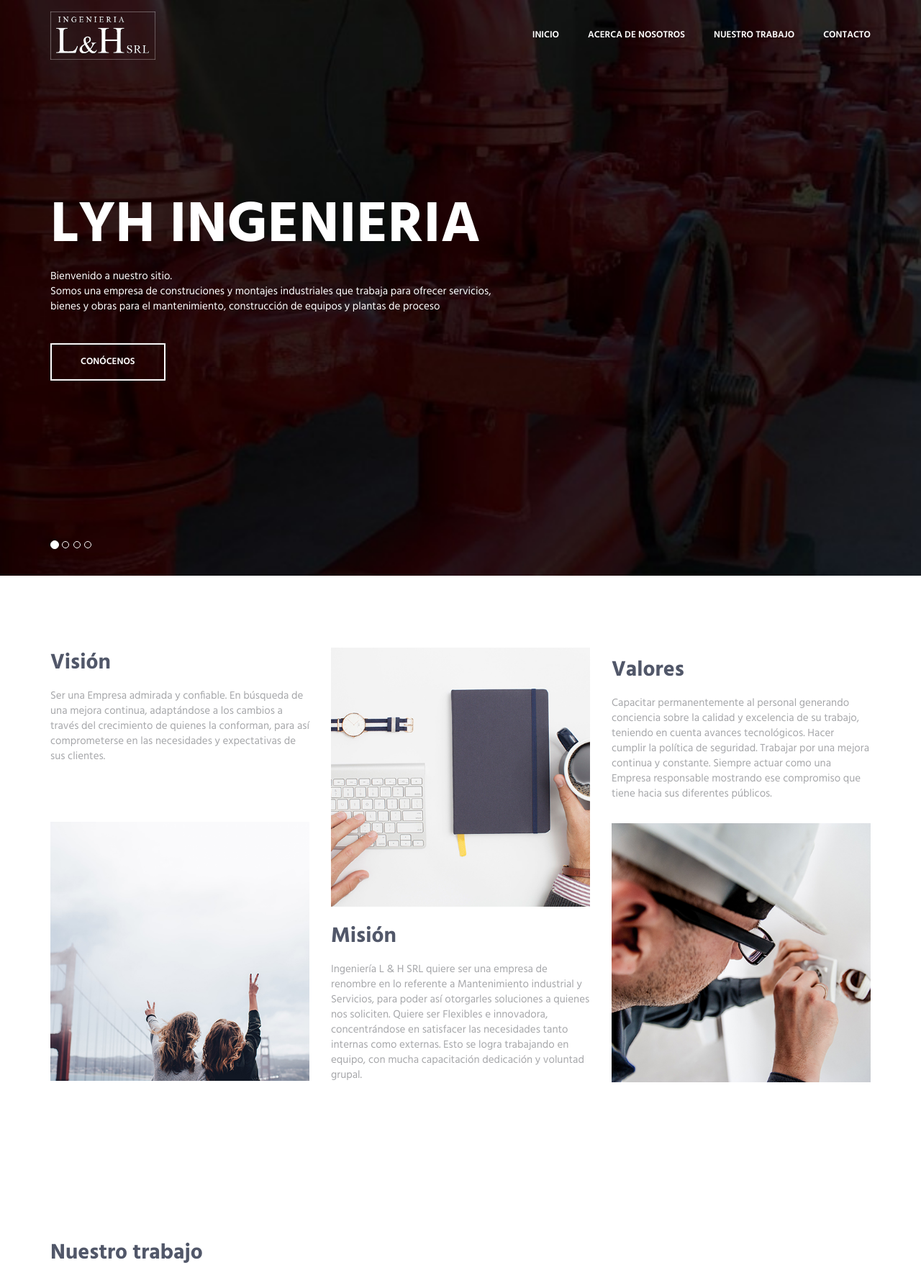
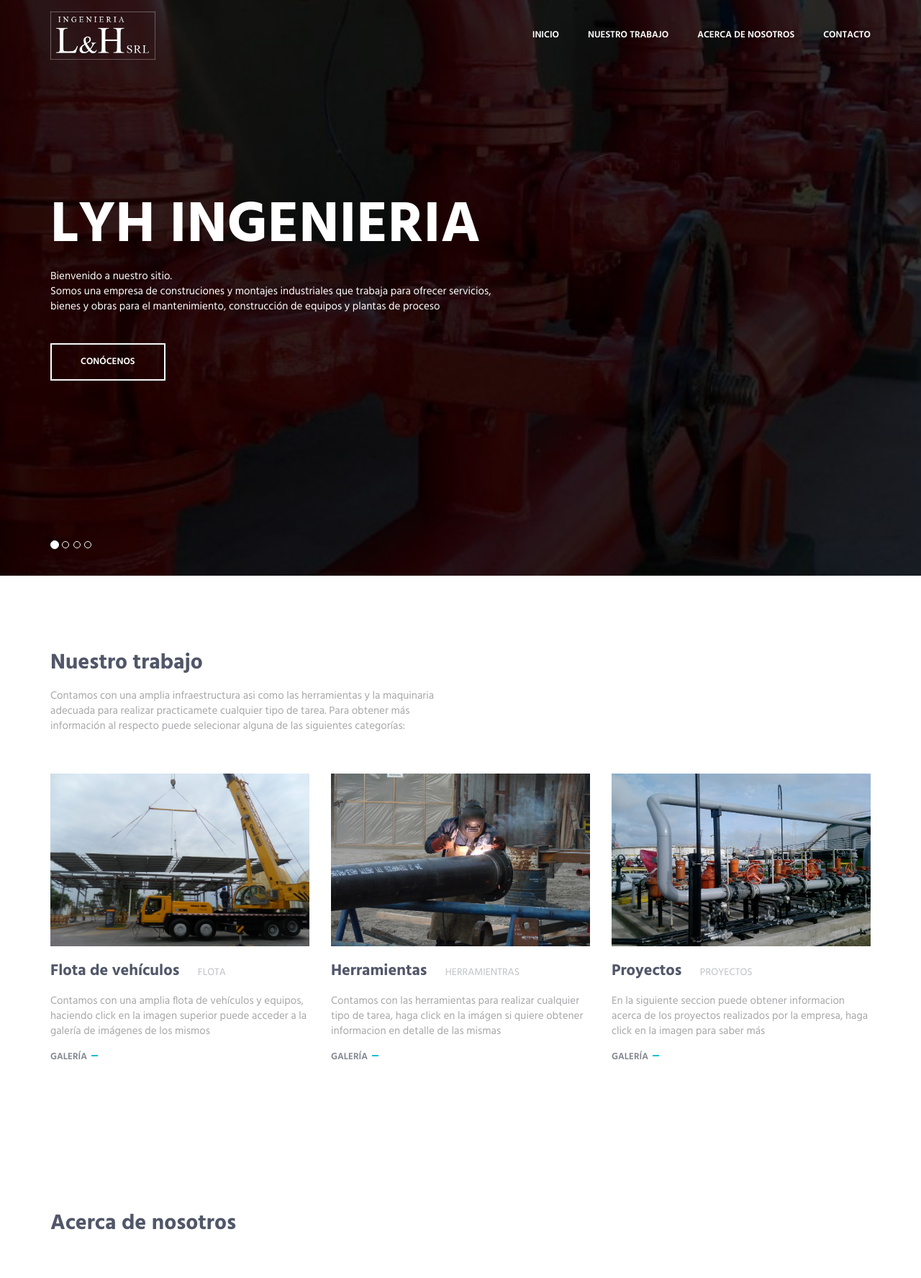
Before and after one commit to ih4t3youall/lyhpage, a CodeIgniter app: page /lyhpage/ in a window 1280 px wide. Shown: the top 1776 px of the page at 72% size. Run offline with CodeIgniter, Linux system fonts and the light colour scheme; some libraries are stand-ins or nearby versions.

Commit message:
- Changed general stuff

```diff
--- a/application/controllers/Welcome.php
+++ b/application/controllers/Welcome.php
@@ -23,8 +23,9 @@ class Welcome extends CI_Controller {
 		$this->load->view('main/head');
 		$this->load->view('main/header');
 		$this->load->view('main/slider');
+        $this->load->view('main/latest_products');
 		$this->load->view('main/about');
-		$this->load->view('main/latest_products');
+
 		//$this->load->view('main/pricing');
 		//$this->load->view('main/work');
 		//$this->load->view('main/clients');
--- a/application/views/main/about.php
+++ b/application/views/main/about.php
@@ -1,10 +1,12 @@
   <!-- About -->
         <div id="about">
             <div class="content-lg container">
+               <div class="margin-b-80"> <h2>Acerca de nosotros</h2></div>
                 <!-- Masonry Grid -->
                 <div class="masonry-grid row">
                     <div class="masonry-grid-sizer col-xs-6 col-sm-6 col-md-1"></div>
                     <div class="masonry-grid-item col-xs-12 col-sm-6 col-md-4 sm-margin-b-30">
+
                         <div class="margin-b-80">
                             <h2>Visión</h2>
                             <p>Ser una Empresa admirada y confiable. En b&uacute;squeda de una mejora continua, adaptándose a los cambios a trav&eacute;s
--- a/application/views/main/head.php
+++ b/application/views/main/head.php
@@ -3,7 +3,7 @@
     Project:        LyH web page
     Version:        1.0
     Author:         sourcesSistemas
-    Primary use:    Corporate, Business Themes.
+
 ================================== -->
 <html lang="en" class="no-js">
     <!-- BEGIN HEAD -->
--- a/application/views/main/header.php
+++ b/application/views/main/header.php
@@ -27,10 +27,11 @@
                         <div class="menu-container">
                             <ul class="nav navbar-nav navbar-nav-right">
                                 <li class="js_nav-item nav-item"><a class="nav-item-child nav-item-hover" href="#body">Inicio</a></li>
+                                <li class="js_nav-item nav-item"><a class="nav-item-child nav-item-hover" href="#products">Nuestro trabajo</a></li>
                                 <li class="js_nav-item nav-item"><a class="nav-item-child nav-item-hover" href="#about">Acerca de nosotros</a></li>
                                 <!--<li class="js_nav-item nav-item"><a class="nav-item-child nav-item-hover" href="#products">Productos</a></li>-->
 
-                                <li class="js_nav-item nav-item"><a class="nav-item-child nav-item-hover" href="#products">Nuestro trabajo</a></li>
+
                                <!-- <li class="js_nav-item nav-item"><a class="nav-item-child nav-item-hover" href="#service">Servicios</a></li>-->
                                 <li class="js_nav-item nav-item"><a class="nav-item-child nav-item-hover" href="#contact">Contacto</a></li>
                             </ul>
```
